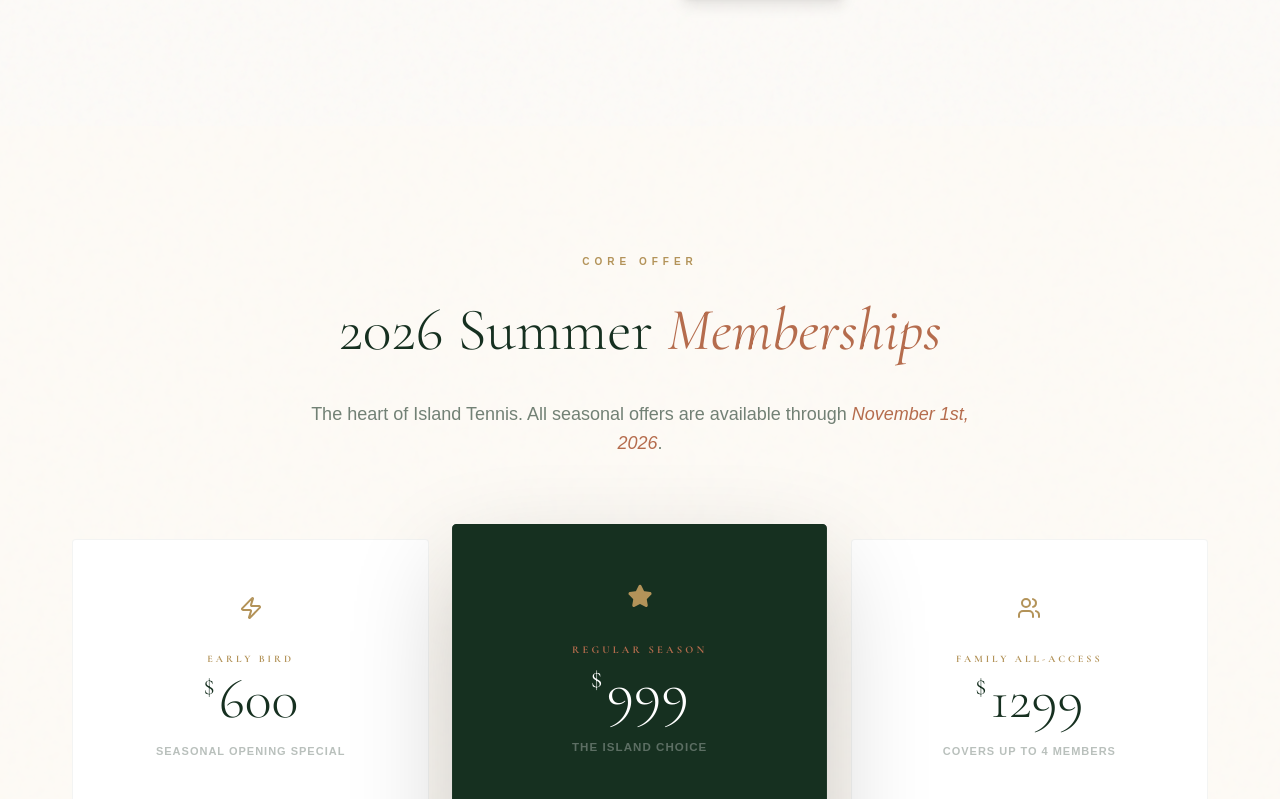
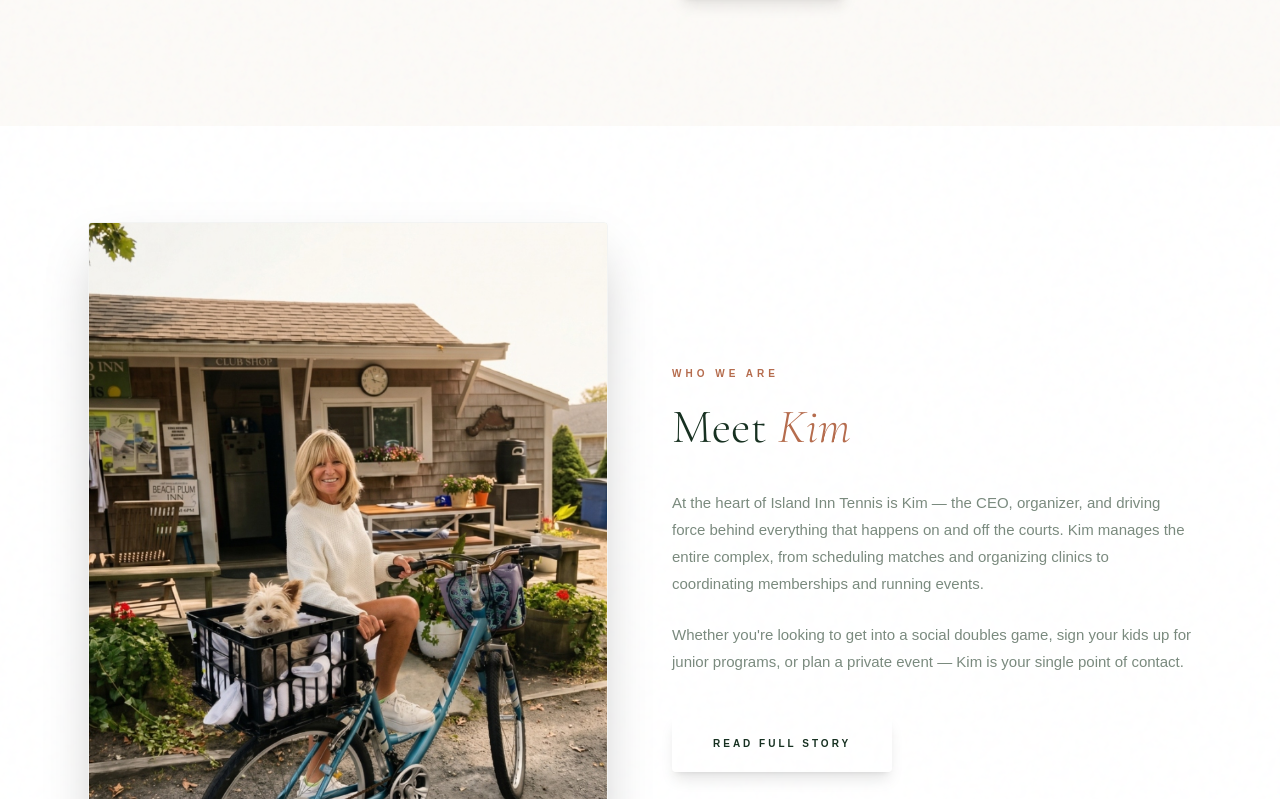
Before and after one commit to moneyladder911/islandinntennis, a React (Vite) app: page / in a window 1280 px wide. Shown: the part 1561-2360 px from the top of the page. Built offline with nearby package versions, Linux system fonts and the light colour scheme.

Commit message:
Reorder homepage sections and add MeetKim / Schedule previews

```diff
--- /dev/null
+++ b/src/components/MeetKim.tsx
@@ -0,0 +1,57 @@
+import React from 'react';
+import { motion } from 'framer-motion';
+import { useNavigate } from 'react-router-dom';
+
+const MeetKim: React.FC = () => {
+  const navigate = useNavigate();
+
+  return (
+    <section className="py-24 bg-white border-b border-forest/5">
+      <div className="container px-8 lg:px-12 max-w-[1200px] mx-auto">
+        <div className="grid md:grid-cols-2 gap-16 items-center">
+          <motion.div
+            initial={{ opacity: 0, x: -20 }}
+            whileInView={{ opacity: 1, x: 0 }}
+            transition={{ duration: 0.8 }}
+            viewport={{ once: true }}
+            className="aspect-[4/5] md:aspect-[3/4] rounded-sm overflow-hidden shadow-2xl border border-forest/5"
+          >
+            <img
+              src="/kim-portrait.jpg"
+              alt="Kim - Head Tennis Pro at Island Inn Tennis Club"
+              className="w-full h-full object-cover"
+              style={{ objectPosition: 'center 15%' }}
+            />
+          </motion.div>
+          <motion.div
+            initial={{ opacity: 0, x: 20 }}
+            whileInView={{ opacity: 1, x: 0 }}
+            transition={{ duration: 0.8, delay: 0.2 }}
+            viewport={{ once: true }}
+          >
+            <span className="text-[10px] font-bold tracking-[4px] uppercase text-clay mb-4 block">WHO WE ARE</span>
+            <h2 className="serif text-[clamp(36px,5vw,48px)] font-light text-forest leading-tight mb-8">Meet <em className="italic text-clay">Kim</em></h2>
+
+            <div className="space-y-6 text-light font-light leading-[1.8] text-[15px] mb-10">
+              <p>
+                At the heart of Island Inn Tennis is Kim — the CEO, organizer, and driving force behind everything that happens on and off the courts. Kim manages the entire complex, from scheduling matches and organizing clinics to coordinating memberships and running events.
+              </p>
+              <p>
+                Whether you're looking to get into a social doubles game, sign your kids up for junior programs, or plan a private event — Kim is your single point of contact.
+              </p>
+            </div>
+
+            <button
+              onClick={() => navigate('/about')}
+              className="btn btn-outline border-forest text-forest hover:bg-forest hover:text-white px-10"
+            >
+              READ FULL STORY
+            </button>
+          </motion.div>
+        </div>
+      </div>
+    </section>
+  );
+};
+
+export default MeetKim;
--- /dev/null
+++ b/src/components/SchedulePreview.tsx
@@ -0,0 +1,41 @@
+import React from 'react';
+import { motion } from 'framer-motion';
+import { useNavigate } from 'react-router-dom';
+
+const SchedulePreview: React.FC = () => {
+  const navigate = useNavigate();
+
+  return (
+    <section className="bg-forest py-24 border-y border-white/5 relative overflow-hidden text-center">
+      <div className="absolute inset-0 bg-[url('/island-inn-real.webp')] opacity-10 mix-blend-overlay bg-cover bg-center" />
+      <div className="absolute inset-0 bg-gradient-to-t from-forest/80 to-transparent" />
+
+      <div className="container relative z-10 px-8 max-w-[800px] mx-auto">
+        <motion.div
+          initial={{ opacity: 0, scale: 0.95 }}
+          whileInView={{ opacity: 1, scale: 1 }}
+          transition={{ duration: 0.8 }}
+          viewport={{ once: true }}
+        >
+          <span className="text-[10px] font-bold tracking-[4px] uppercase text-gold mb-6 block">DAILY PLAY</span>
+          <h2 className="serif text-[clamp(32px,5vw,48px)] font-light text-white leading-tight mb-6">
+            Matches Run <em className="italic text-gold font-normal">All Day</em>, Every Day
+          </h2>
+          <p className="text-white/60 font-light text-[15px] leading-[1.8] mb-10 mx-auto max-w-lg">
+            From morning clinics to evening social play — we have something for every level. There's always a match waiting for you.
+          </p>
+          <div className="flex flex-col sm:flex-row gap-6 justify-center">
+            <a href="sms:+15089393030" className="btn bg-gold text-forest hover:bg-white px-10 border-none">
+              Text Kim To Play
+            </a>
+            <button onClick={() => navigate('/schedule')} className="btn bg-transparent border border-white/20 text-white hover:bg-white/10 px-10">
+              Full Schedule
+            </button>
+          </div>
+        </motion.div>
+      </div>
+    </section>
+  );
+};
+
+export default SchedulePreview;
--- a/src/pages/Home.tsx
+++ b/src/pages/Home.tsx
@@ -4,6 +4,8 @@ import Intro from '../components/Intro';
 import Programs from '../components/Programs';
 import Reviews from '../components/Reviews';
 import Memberships from '../components/Memberships';
+import MeetKim from '../components/MeetKim';
+import SchedulePreview from '../components/SchedulePreview';
 import { useNavigate } from 'react-router-dom';
 import { motion } from 'framer-motion';
 
@@ -16,12 +18,16 @@ const Home: React.FC = () => {
 
   return (
     <div className="bg-cream">
+      {/* 1. Hero */}
       <Hero />
 
-      {/* About Section - Now BEFORE Memberships per user request */}
+      {/* 2. Intro: Tennis at the Heart */}
       <Intro showPage={showPage} />
 
-      {/* Core Memberships Offer - Primary Section */}
+      {/* 3. About Us snippet with Kim's Picture */}
+      <MeetKim />
+
+      {/* 4. Summer Memberships */}
       <Memberships />
 
       {/* Stats Bar */}
@@ -44,13 +50,16 @@ const Home: React.FC = () => {
         </div>
       </div>
 
+      {/* 5. Schedule Little Section */}
+      <SchedulePreview />
+
+      {/* 6. Programs Section */}
       <Programs isPreview={true} showPage={showPage} />
 
+      {/* 7. Testimonials */}
       <Reviews isPreview={true} showPage={showPage} />
 
-
-
-      {/* Map Section */}
+      {/* 8. Find Us (Map) */}
       <section className="bg-[#e8efe9] py-24 md:py-32">
         <div className="container px-8 max-w-[1200px] mx-auto grid lg:grid-cols-2 gap-20 items-center">
           <div>
```
